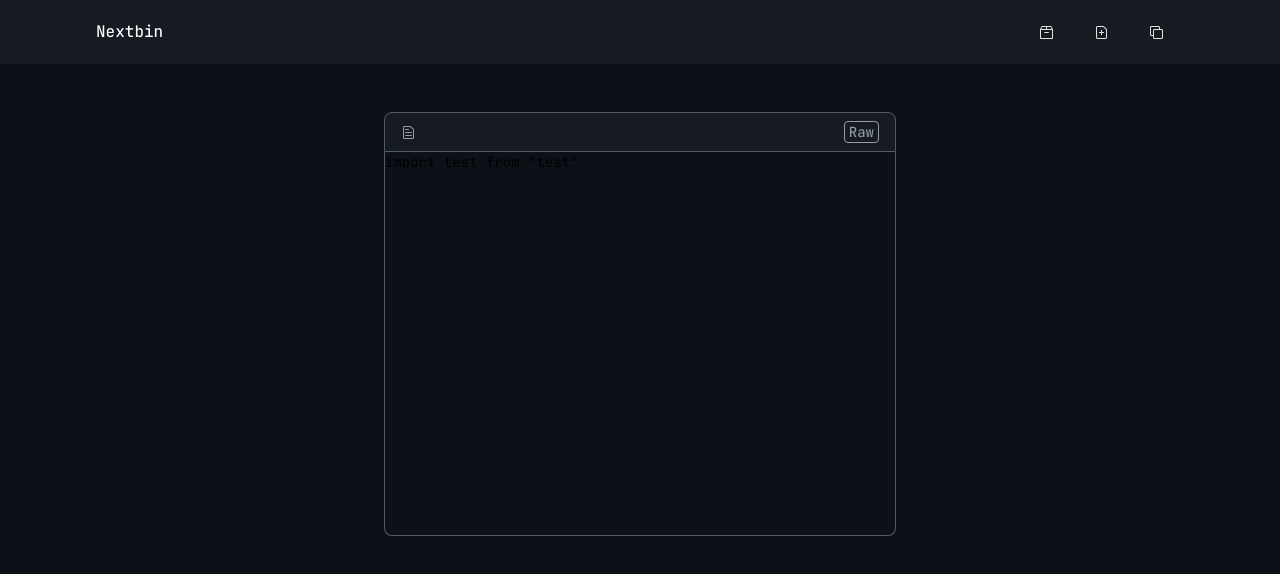
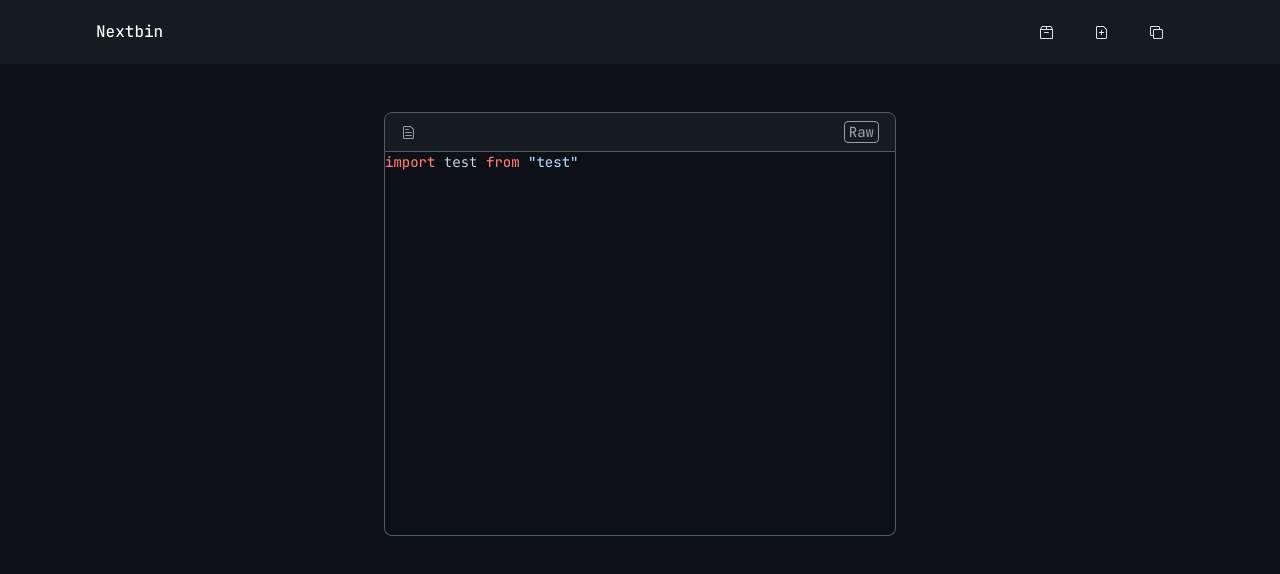
Before and after one commit to samridht23/ayamebin-web, a Next.js app: page / in a window 1280 px wide. Shown: the top 574 px of the page. Built offline with nearby package versions, Linux system fonts and the light colour scheme.

Commit message:
highlightjs padding fixed

```diff
--- a/components/Editor.tsx
+++ b/components/Editor.tsx
@@ -1,5 +1,6 @@
 import { useEffect } from "react";
 import { FileTextIcon } from "@radix-ui/react-icons";
+import { styled } from "@stitches/react";
 import hljs from "highlight.js";
 import Link from "next/link";
 // import styles for highlight
@@ -22,7 +23,7 @@ const Editor = () => {
           </div>
           <div className="border-x border-b h-96 rounded-b-lg border-[#525A67]">
             <pre>
-              <code>{content}</code>
+              <code style={{ padding: "0px" }}>{content}</code>
             </pre>
           </div>
         </div>
--- a/pages/_app.tsx
+++ b/pages/_app.tsx
@@ -17,6 +17,10 @@ function App({ Component, pageProps }: AppProps) {
           name="description"
           content="free, fast, and easy pastebin service"
         />
+        <link
+          rel="stylesheet"
+          href="https://cdnjs.cloudflare.com/ajax/libs/highlight.js/11.6.0/styles/github-dark.min.css"
+        />
       </Head>
       <Layout>
         <Component {...pageProps} />
```
